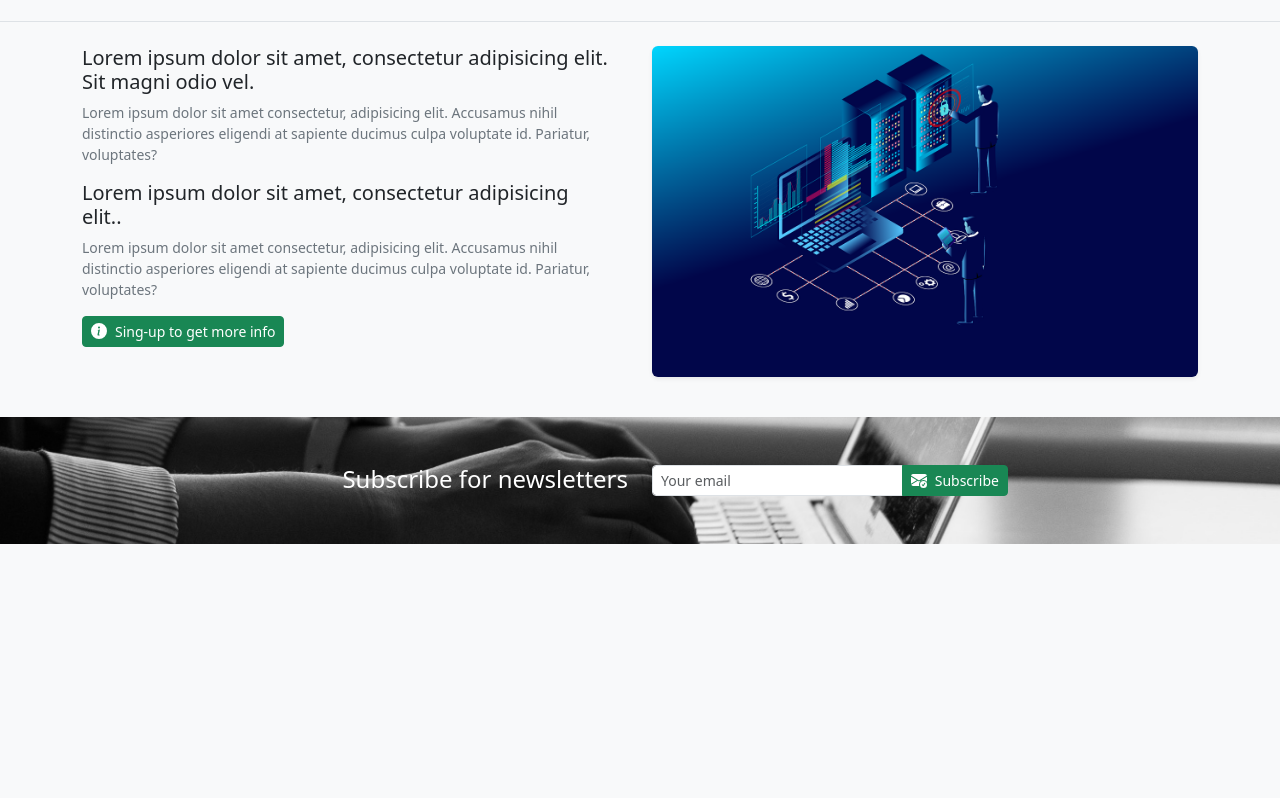
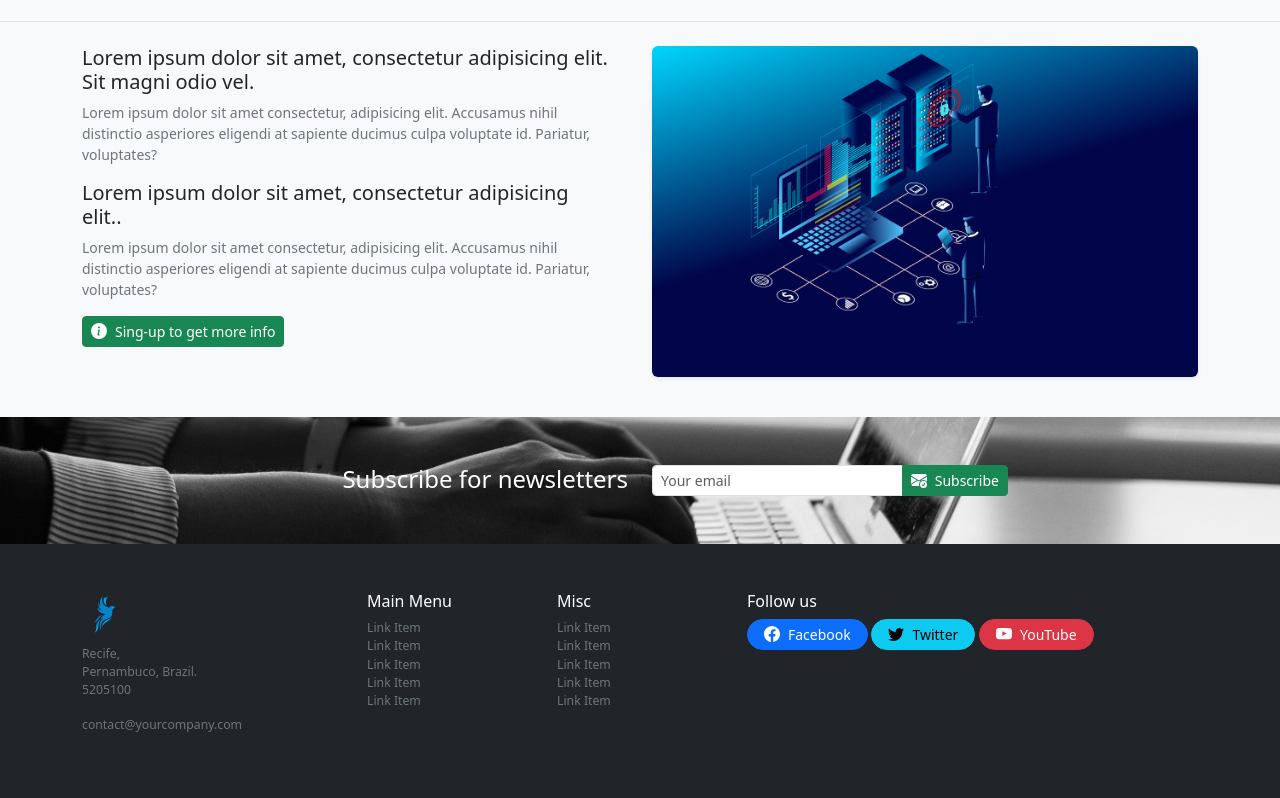
Before and after one commit to Caio-GBrayner/professional-website-project, a plain HTML site: page index.html in a window 1280 px wide. Shown: the part 1847-2645 px from the top of the page. Before the commit the page ends 2391 px from the top, so only its background shows below. Drawn offline with nearby package versions, Linux system fonts and the light colour scheme.

Commit message:
Footer address, link items for footer, social icnos link

```diff
--- a/css/style.css
+++ b/css/style.css
@@ -14,3 +14,6 @@
     background-size: cover;
     background-position: center;
 }
+.brand-icon img {
+    width: 45px;
+}
--- a/index.html
+++ b/index.html
@@ -363,6 +363,69 @@
     </div>
 </section>
 
+<footer class="main-footer text-bg-dark py-5 small">
+    <div class="container">
+        <div class="row justify-content-center">
+            <div class="col-md-3">
+                <div class="brand-icon mb-2">
+                    <img src="img/pngtree-flying-dove-bird-symbol-png-image_6601661.png" alt="">
+                </div>
+                <address class="small text-secondary">
+                    Recife, <br>
+                    Pernambuco, Brazil. <br>
+                    5205100
+                </address>
+                <p class="small text-secondary">
+                    contact&commat;yourcompany.com
+                </p>
+            </div>
+            <div class="col-md-2">
+                <h6>Main Menu</h6>
+                <ul class="list-unstyled small">
+                    <li><a href="#" class="text-decoration-none link-secondary">Link Item</a></li>
+                    <li><a href="#" class="text-decoration-none link-secondary">Link Item</a></li>
+                    <li><a href="#" class="text-decoration-none link-secondary">Link Item</a></li>
+                    <li><a href="#" class="text-decoration-none link-secondary">Link Item</a></li>
+                    <li><a href="#" class="text-decoration-none link-secondary">Link Item</a></li>
+                </ul>
+            </div>
+            <div class="col-md-2">
+                <h6>Misc</h6>
+                <ul class="list-unstyled small">
+                    <li><a href="#" class="text-decoration-none link-secondary">Link Item</a></li>
+                    <li><a href="#" class="text-decoration-none link-secondary">Link Item</a></li>
+                    <li><a href="#" class="text-decoration-none link-secondary">Link Item</a></li>
+                    <li><a href="#" class="text-decoration-none link-secondary">Link Item</a></li>
+                    <li><a href="#" class="text-decoration-none link-secondary">Link Item</a></li>
+                </ul>
+            </div>
+            <div class="col-md-5">
+                <h6>Follow us</h6>
+                <p>
+                    <a href="#" class="btn btn-sm btn-primary rounded-pill px-md-3 d-inline-flex align-items-center mb-2">
+                        <svg xmlns="http://www.w3.org/2000/svg" width="16" height="16" fill="currentColor" class="bi bi-facebook me-md-2" viewBox="0 0 16 16">
+                            <path d="M16 8.049c0-4.446-3.582-8.05-8-8.05C3.58 0-.002 3.603-.002 8.05c0 4.017 2.926 7.347 6.75 7.951v-5.625h-2.03V8.05H6.75V6.275c0-2.017 1.195-3.131 3.022-3.131.876 0 1.791.157 1.791.157v1.98h-1.009c-.993 0-1.303.621-1.303 1.258v1.51h2.218l-.354 2.326H9.25V16c3.824-.604 6.75-3.934 6.75-7.951z"/>
+                        </svg>
+                        <span class="d-md-block d-none">Facebook</span>
+                    </a>
+                    <a href="#" class="btn btn-sm btn-info rounded-pill px-md-3 d-inline-flex align-items-center mb-2">
+                        <svg xmlns="http://www.w3.org/2000/svg" width="16" height="16" fill="currentColor" class="bi bi-twitter me-md-2" viewBox="0 0 16 16">
+                            <path d="M5.026 15c6.038 0 9.341-5.003 9.341-9.334 0-.14 0-.282-.006-.422A6.685 6.685 0 0 0 16 3.542a6.658 6.658 0 0 1-1.889.518 3.301 3.301 0 0 0 1.447-1.817 6.533 6.533 0 0 1-2.087.793A3.286 3.286 0 0 0 7.875 6.03a9.325 9.325 0 0 1-6.767-3.429 3.289 3.289 0 0 0 1.018 4.382A3.323 3.323 0 0 1 .64 6.575v.045a3.288 3.288 0 0 0 2.632 3.218 3.203 3.203 0 0 1-.865.115 3.23 3.23 0 0 1-.614-.057 3.283 3.283 0 0 0 3.067 2.277A6.588 6.588 0 0 1 .78 13.58a6.32 6.32 0 0 1-.78-.045A9.344 9.344 0 0 0 5.026 15z"/>
+                        </svg>
+                        <span class="d-md-block d-none">Twitter</span>
+                    </a>
+                    <a href="#" class="btn btn-sm btn-danger rounded-pill px-md-3 d-inline-flex align-items-center mb-2">
+                        <svg xmlns="http://www.w3.org/2000/svg" width="16" height="16" fill="currentColor" class="bi bi-youtube me-md-2" viewBox="0 0 16 16">
+                            <path d="M8.051 1.999h.089c.822.003 4.987.033 6.11.335a2.01 2.01 0 0 1 1.415 1.42c.101.38.172.883.22 1.402l.01.104.022.26.008.104c.065.914.073 1.77.074 1.957v.075c-.001.194-.01 1.108-.082 2.06l-.008.105-.009.104c-.05.572-.124 1.14-.235 1.558a2.007 2.007 0 0 1-1.415 1.42c-1.16.312-5.569.334-6.18.335h-.142c-.309 0-1.587-.006-2.927-.052l-.17-.006-.087-.004-.171-.007-.171-.007c-1.11-.049-2.167-.128-2.654-.26a2.007 2.007 0 0 1-1.415-1.419c-.111-.417-.185-.986-.235-1.558L.09 9.82l-.008-.104A31.4 31.4 0 0 1 0 7.68v-.123c.002-.215.01-.958.064-1.778l.007-.103.003-.052.008-.104.022-.26.01-.104c.048-.519.119-1.023.22-1.402a2.007 2.007 0 0 1 1.415-1.42c.487-.13 1.544-.21 2.654-.26l.17-.007.172-.006.086-.003.171-.007A99.788 99.788 0 0 1 7.858 2h.193zM6.4 5.209v4.818l4.157-2.408L6.4 5.209z"/>
+                        </svg>
+                        <span class="d-md-block d-none">YouTube</span>
+                    </a>
+                </p>
+            </div>
+        </div>
+    </div>
+</footer>
+
 <script src="https://cdn.jsdelivr.net/npm/bootstrap@5.3.3/dist/js/bootstrap.bundle.min.js"></script>
 </body>
 </html>
```
